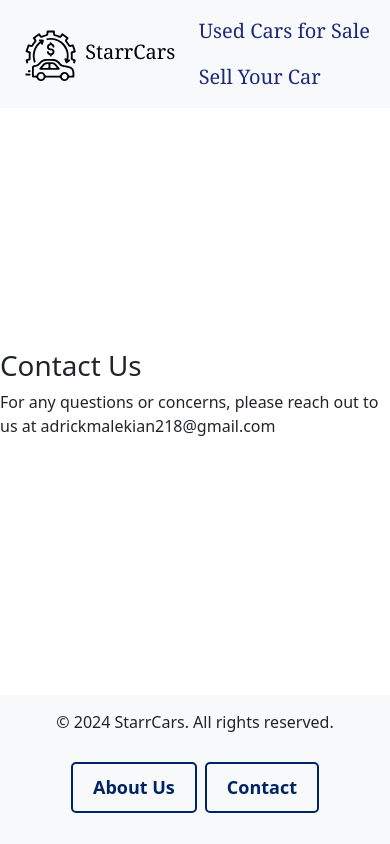
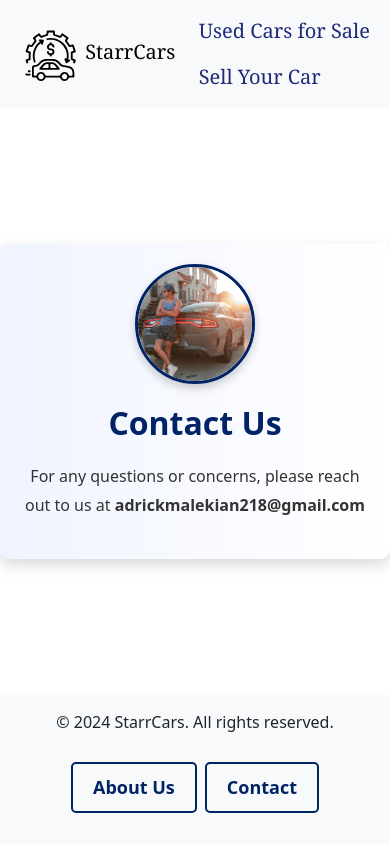
Before and after one commit to amalekia/StarrCars, a React (Create React App) app in the folder frontend/: page /contact in a window 390 px wide. Built offline with nearby package versions, Linux system fonts and the light colour scheme.

Commit message:
added some more styling

```diff
--- a/frontend/src/styles/about.css
+++ b/frontend/src/styles/about.css
@@ -3,7 +3,7 @@
     max-width: 900px; /* Center content */
     margin: 50px auto; /* Add spacing from top and center horizontally */
     padding: 40px 20px; /* Balanced padding for all screen sizes */
-    background-color: #ffffff; /* Clean white background for content focus */
+    background: linear-gradient(to right, #f0f4ff, #ffffff); /* Clean white background for content focus */
     border-radius: 10px;
     box-shadow: 0 6px 15px rgba(0, 0, 0, 0.15); /* Subtle shadow for a modern card look */
     text-align: center;
--- a/frontend/src/styles/carsforsale.css
+++ b/frontend/src/styles/carsforsale.css
@@ -1,7 +1,7 @@
 .cars-for-sale-container {
   font-family: "Arial", sans-serif;
   color: #1e2a78; /* Daytona blue */
-  background: linear-gradient(to bottom, #5b9bd0, #c0c0c0);
+  background: linear-gradient(to left, #5b9bd0, #c0c0c0);
   padding: 50px;
 }
 
--- a/frontend/src/styles/contact.css
+++ b/frontend/src/styles/contact.css
@@ -0,0 +1,85 @@
+.contactpage {
+    max-width: 900px; /* Center content */
+    margin: 50px auto; /* Add spacing from top and center horizontally */
+    padding: 40px 20px; /* Balanced padding for all screen sizes */
+    background: linear-gradient(to right, #f0f4ff, #ffffff); /* Clean white background for content focus */
+    border-radius: 10px;
+    box-shadow: 0 6px 15px rgba(0, 0, 0, 0.15); /* Subtle shadow for a modern card look */
+    text-align: center;
+}
+
+.contactpage h1 {
+    color: #002366; /* Daytona blue for main title */
+    font-size: 2.5rem; /* Larger font for emphasis */
+    font-weight: bold;
+    margin-bottom: 20px;
+}
+
+.contactpage p {
+    color: #333333; /* Dark grey for text */
+    font-size: 1.125rem; /* Comfortable font size for readability */
+    line-height: 1.8; /* Add breathing room between lines */
+    margin-bottom: 20px; /* Separate paragraphs for clarity */
+}
+
+.contactpage a {
+    display: inline-block; /* Gives a button-like appearance */
+    color: #002366; /* Daytona blue */
+    font-weight: bold;
+    font-size: 1.125rem;
+    text-decoration: none;
+    margin-top: 20px;
+    padding: 10px 20px; /* Padding to create a button feel */
+    border: 2px solid #002366; /* Adds a border for button-like styling */
+    border-radius: 5px; /* Rounded corners for smooth design */
+    transition: all 0.3s ease-in-out; /* Smooth transition for hover effect */
+}
+
+.contactpage a:hover {
+    background-color: #002366; /* Daytona blue fill on hover */
+    color: #ffffff; /* White text for contrast */
+    text-decoration: none;
+}
+
+.contactpage a:active {
+    background-color: #001a4d; /* Darker Daytona blue for active state */
+    color: #ffffff;
+}
+
+.contact-image {
+    width: 200px;
+    height: 200px;
+    border-radius: 50%; /* Make the image circular */
+    border: 3px solid #002366; /* Daytona blue border */
+    margin-bottom: 20px; /* Add space between image and text */
+    object-fit: cover; /* Ensure the image scales nicely */
+    box-shadow: 0 4px 10px rgba(0, 0, 0, 0.2); /* Subtle shadow for depth */
+}
+
+/* Responsive Styles */
+@media (max-width: 768px) {
+    .contactpage {
+        padding: 20px; /* Reduce padding on smaller screens */
+    }
+
+    .contactpage h1 {
+        font-size: 2rem; /* Adjust title size for small screens */
+    }
+
+    .contactpage p {
+        font-size: 1rem; /* Adjust text size for smaller screens */
+    }
+
+    .contactpage a {
+        font-size: 1rem; /* Resize link for better appearance */
+        padding: 8px 15px;
+    }
+}
+
+/* Adjust image for smaller screens */
+@media (max-width: 768px) {
+    .contact-image {
+        width: 120px; /* Smaller size on mobile */
+        height: 120px;
+    }
+}
--- a/frontend/src/styles/home.css
+++ b/frontend/src/styles/home.css
@@ -2,7 +2,7 @@
   font-family: "Arial", sans-serif;
   color: #1e2a78; /* Daytona blue */
   text-align: center;
-  background: linear-gradient(to bottom, #5b9bd0, #c0c0c0); /* Steel blue to silver */
+  background: linear-gradient(to left, #5b9bd0, #c0c0c0); /* Steel blue to silver */
   padding: 20px;
   display: flex;
   flex-direction: column;
--- a/frontend/src/styles/sellcar.css
+++ b/frontend/src/styles/sellcar.css
@@ -1,7 +1,7 @@
 .sell-car-page {
     font-family: "Arial", sans-serif;
     color: #1e2a78; /* Daytona blue */
-    background: linear-gradient(to bottom, #5b9bd0, #c0c0c0);
+    background: linear-gradient(to left, #5b9bd0, #c0c0c0);
     padding: 40px 20px;
 }
 
--- a/frontend/src/views/contact.jsx
+++ b/frontend/src/views/contact.jsx
@@ -1,10 +1,16 @@
 import React from "react";
+import "../styles/contact.css";
 
 export default function ContactPage() {
     return (
-        <div>
+        <div className="contactpage">
+            <img
+                src="adrick.jpeg"
+                alt="Adrick Malekian"
+                className="contact-image"
+            />
             <h1>Contact Us</h1>
-            <p>For any questions or concerns, please reach out to us at adrickmalekian218@gmail.com</p>
+            <p>For any questions or concerns, please reach out to us at <strong>adrickmalekian218@gmail.com</strong></p>
         </div>
-    )
+    );
 }
```
Also changed, not shown: frontend/public/adrick.jpeg (added), 1 other file (tests, documents, lock files or other folders).
